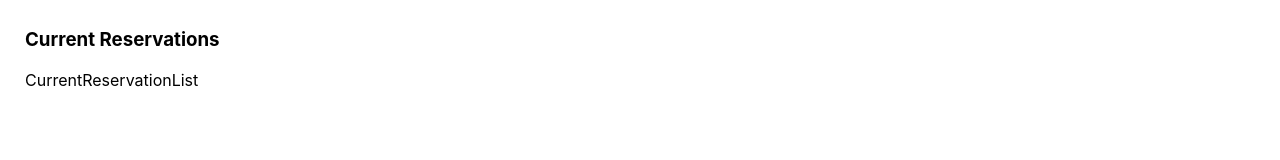
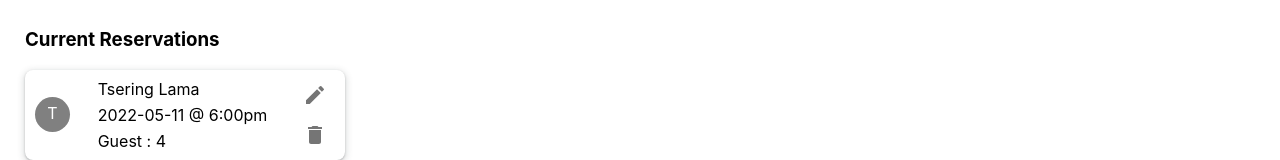
Before and after one commit to tseringlamanyc/usv-2022, a React (Create React App) app: page /1 in a window 1280 px wide. Shown: the part 673-833 px from the top of the page. Before the commit the page ends 800 px from the top, so only its background shows below. Built offline with nearby package versions, Linux system fonts and the light colour scheme; no server answers.

Commit message:
added delete dialog modal

```diff
--- a/src/components/reservationCard/ReservationCard.js
+++ b/src/components/reservationCard/ReservationCard.js
@@ -1,7 +1,36 @@
 import React from "react";
 
+import IconButton from "@mui/material/IconButton";
+import DeleteIcon from "@mui/icons-material/Delete";
+import ModeEditIcon from "@mui/icons-material/ModeEdit";
+
+import "./ReservationCard.scss";
+
 function ReservationCard() {
-  return <div>ReservationCard</div>;
+  return (
+    <div className="reservationCard">
+      <div className="reservationCard_avatar">
+        <div className="reservationCard_avatar_letter">T</div>
+      </div>
+      <div className="reservationCard_info">
+        <div className="reservationCard_info_fullName">Tsering Lama</div>
+        <div className="reservationCard_info_dateTime">2022-05-11 @ 6:00pm</div>
+        <div className="reservationCard_info_guest">Guest : 4</div>
+      </div>
+      <div className="reservationCard_btns">
+        <div>
+          <IconButton>
+            <ModeEditIcon />
+          </IconButton>
+        </div>
+        <div>
+          <IconButton>
+            <DeleteIcon />
+          </IconButton>
+        </div>
+      </div>
+    </div>
+  );
 }
 
 export default ReservationCard;
--- a/src/components/reservationCard/ReservationCard.scss
+++ b/src/components/reservationCard/ReservationCard.scss
@@ -0,0 +1,29 @@
+.reservationCard {
+  height: 70px;
+  width: 300px;
+  display: flex;
+  align-items: center;
+  justify-content: space-between;
+  padding: 10px;
+  box-shadow: rgba(60, 64, 67, 0.3) 0px 1px 2px 0px, rgba(60, 64, 67, 0.15) 0px 2px 6px 2px;
+  border-radius: 8px;
+
+  &_avatar {
+    border-radius: 50%;
+    height: 35px;
+    width: 35px;
+    background-color: gray;
+
+    &_letter {
+      text-align: center;
+      margin: 6px auto;
+      color: white;
+    }
+  }
+
+  &_info {
+    div {
+      padding: 3px;
+    }
+  }
+}
--- a/src/components/reservationList/CurrentReservationList.js
+++ b/src/components/reservationList/CurrentReservationList.js
@@ -1,7 +1,12 @@
 import React from "react";
+import ReservationCard from "../reservationCard/ReservationCard";
 
 function CurrentReservationList() {
-  return <div>CurrentReservationList</div>;
+  return (
+    <div>
+      <ReservationCard />
+    </div>
+  );
 }
 
 export default CurrentReservationList;
--- a/src/screens/singleRestaurant/SingleRestaurant.js
+++ b/src/screens/singleRestaurant/SingleRestaurant.js
@@ -2,11 +2,14 @@ import React from "react";
 import { useEffect, useState } from "react";
 import { useParams, useNavigate } from "react-router-dom";
 
+import { Button } from "@mui/material";
 import DeleteIcon from "@mui/icons-material/Delete";
+import Dialog from "@mui/material/Dialog";
+import DialogActions from "@mui/material/DialogActions";
+import DialogTitle from "@mui/material/DialogTitle";
+
 import FormModal from "../../components/modal/FormModal";
 import Alertview from "../../components/alert/Alertview";
-import { Button } from "@mui/material";
-
 import CreateReservationForm from "../../components/forms/createReservation/CreateReservationForm";
 import { endpointURL } from "../../util/EndpointURL";
 
@@ -24,6 +27,7 @@ function SingleRestaurant() {
   let navigate = useNavigate();
 
   const [open, setOpen] = useState(false);
+  const [openDialogue, setOpenDialogue] = useState(false);
   const [notify, setNotify] = useState("");
 
   const handleClose = () => {
@@ -32,6 +36,14 @@ function SingleRestaurant() {
 
   const handleToggle = () => {
     setOpen(!open);
+  };
+
+  const handleDialogueOpen = () => {
+    setOpenDialogue(true);
+  };
+
+  const handleDialogueClose = () => {
+    setOpenDialogue(false);
   };
 
   const deleteRestaurant = () => {
@@ -49,7 +61,7 @@ function SingleRestaurant() {
       .then((data) => {
         setNotify("Restaurant Deleted. Redirecting to home page ...");
         handleToggle();
-
+        handleDialogueClose();
         setTimeout(function () {
           handleClose();
           navigate("/");
@@ -95,9 +107,20 @@ function SingleRestaurant() {
         variant="outlined"
         color="error"
         startIcon={<DeleteIcon />}
-        onClick={deleteRestaurant}>
+        onClick={handleDialogueOpen}>
         Delete
       </Button>
+
+      <Dialog open={openDialogue} onClose={handleDialogueClose}>
+        <DialogTitle id="alert-dialog-title">{"Confirm Delete"}</DialogTitle>
+
+        <DialogActions>
+          <Button color="error" onClick={deleteRestaurant}>
+            Delete
+          </Button>
+          <Button onClick={handleDialogueClose}>Cancel</Button>
+        </DialogActions>
+      </Dialog>
 
       <Alertview
         notify={notify.length > 0 && notify}
```
